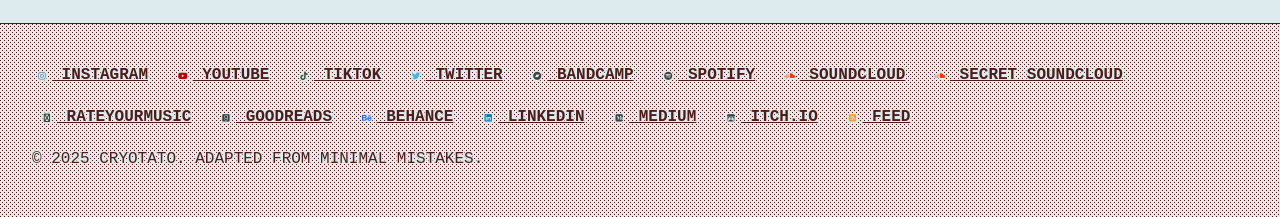
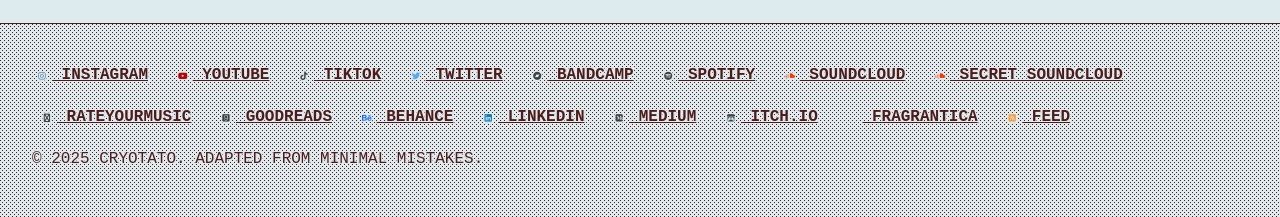
Before and after one commit to cryotato/cryotato.github.io, a Jekyll site: the page built from index.md, in a window 1280 px wide. Shown: the part 1154-1371 px from the top of the page. Built offline with Jekyll 4.4.1, drawn with Linux system fonts in a browser that asks for light colours; cached includes are drawn as plain includes; some web fonts are replaced.

Commit message:
Update _config.yml

```diff
--- a/_config.yml
+++ b/_config.yml
@@ -125,6 +125,10 @@ footer:
     - label: "itch.io"
       icon: "fab fa-fw fa-itch-io"
       url: "https://cryotato.itch.io/"
+    - label: "Fragrantica"
+      icon: "fab fa-fw fa-fragrantica"
+      url: "https://www.fragrantica.com/member/1295000"
+
 
 
 defaults:
```
